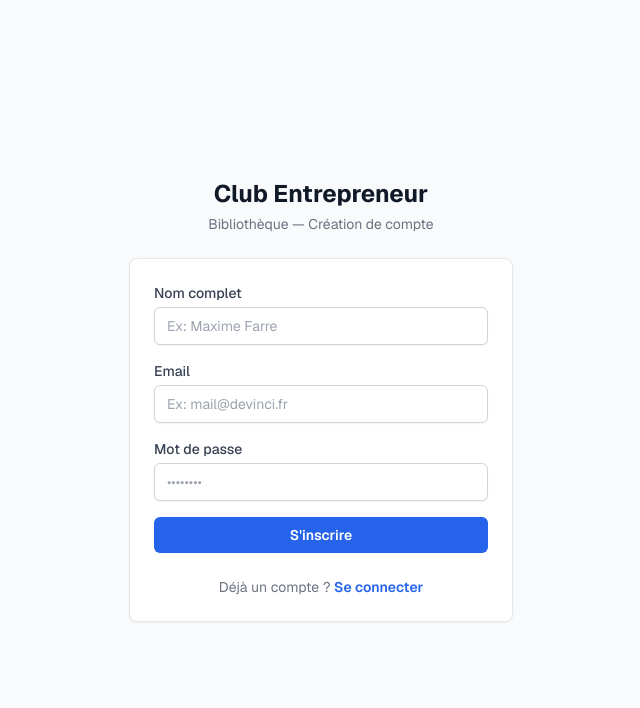
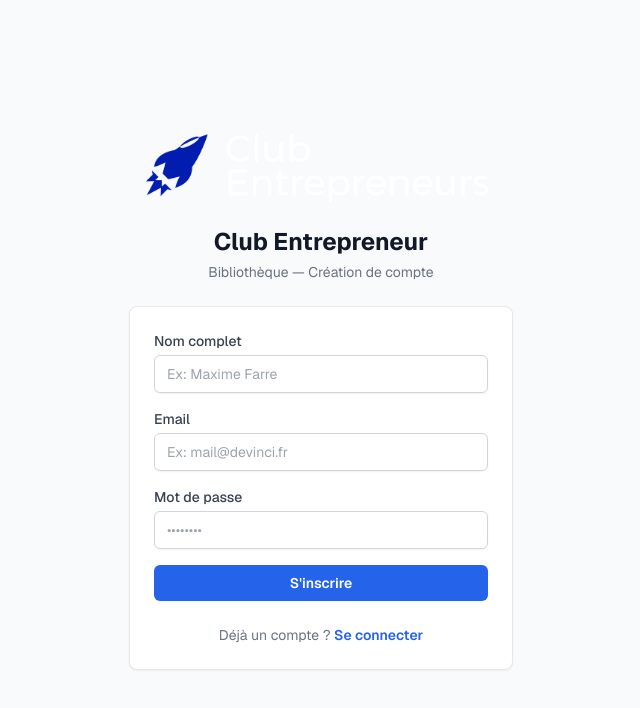
Before and after one commit to MaximeFARRE/club-entrepreneur-library-v2, a Next.js app: page /signup in a window 1280 px wide. Shown: the top 708 px of the page, without its empty margins (319-959 px from the left). Built offline with nearby package versions, Linux system fonts and the light colour scheme.

Commit message:
feat: add club logo to signup page header

```diff
--- a/src/app/(auth)/signup/page.tsx
+++ b/src/app/(auth)/signup/page.tsx
@@ -16,7 +16,13 @@ export default async function SignUpPage({
   return (
     <main className="flex min-h-screen items-center justify-center bg-gray-50 px-4">
       <div className="w-full max-w-sm space-y-6">
-        <div className="text-center">
+        <div className="flex flex-col items-center text-center">
+          {/* eslint-disable-next-line @next/next/no-img-element */}
+          <img
+            src="/logo.png"
+            alt="Club Entrepreneur Logo"
+            className="h-20 w-auto object-contain mb-4"
+          />
           <h1 className="text-2xl font-bold text-gray-900">
             Club Entrepreneur
           </h1>
```
